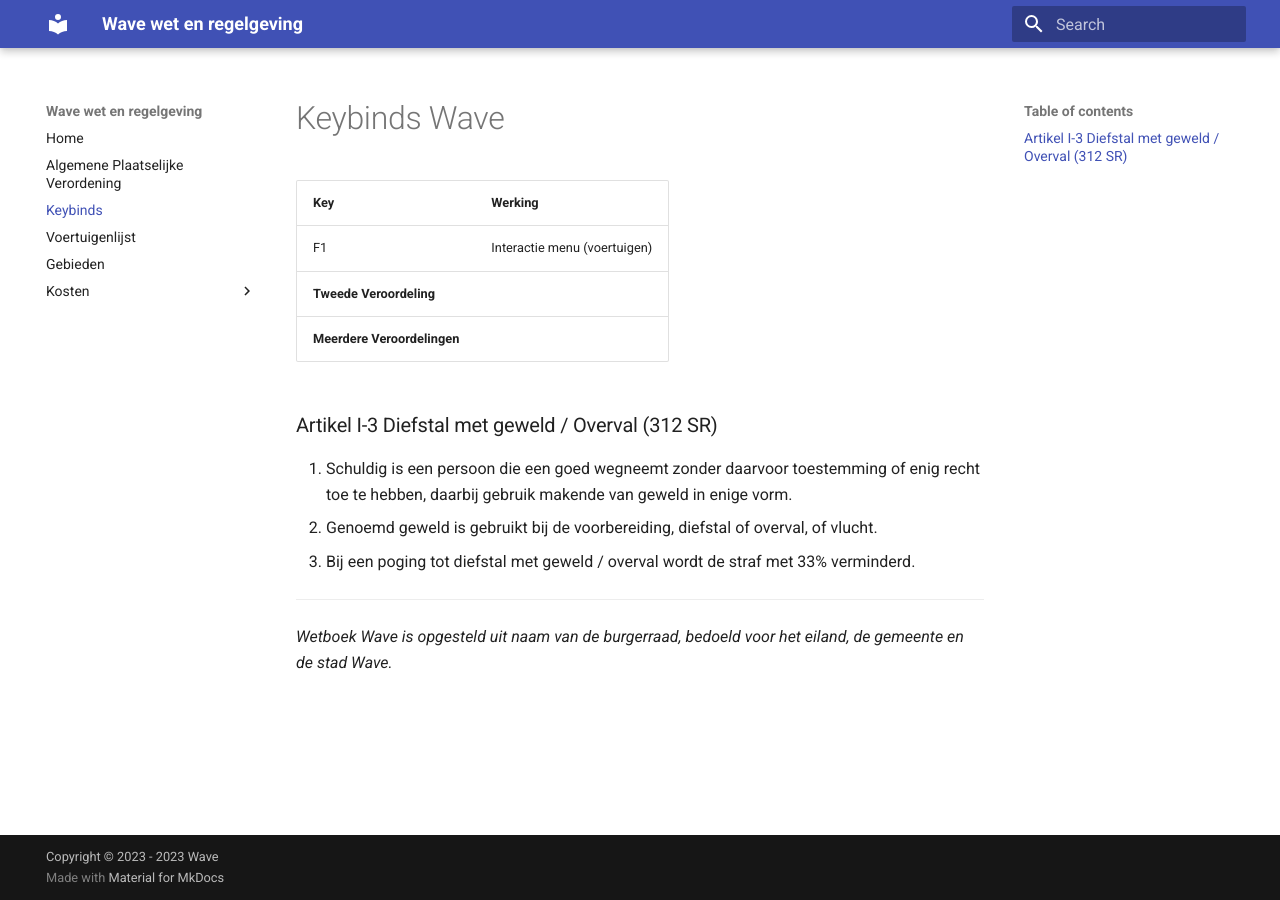
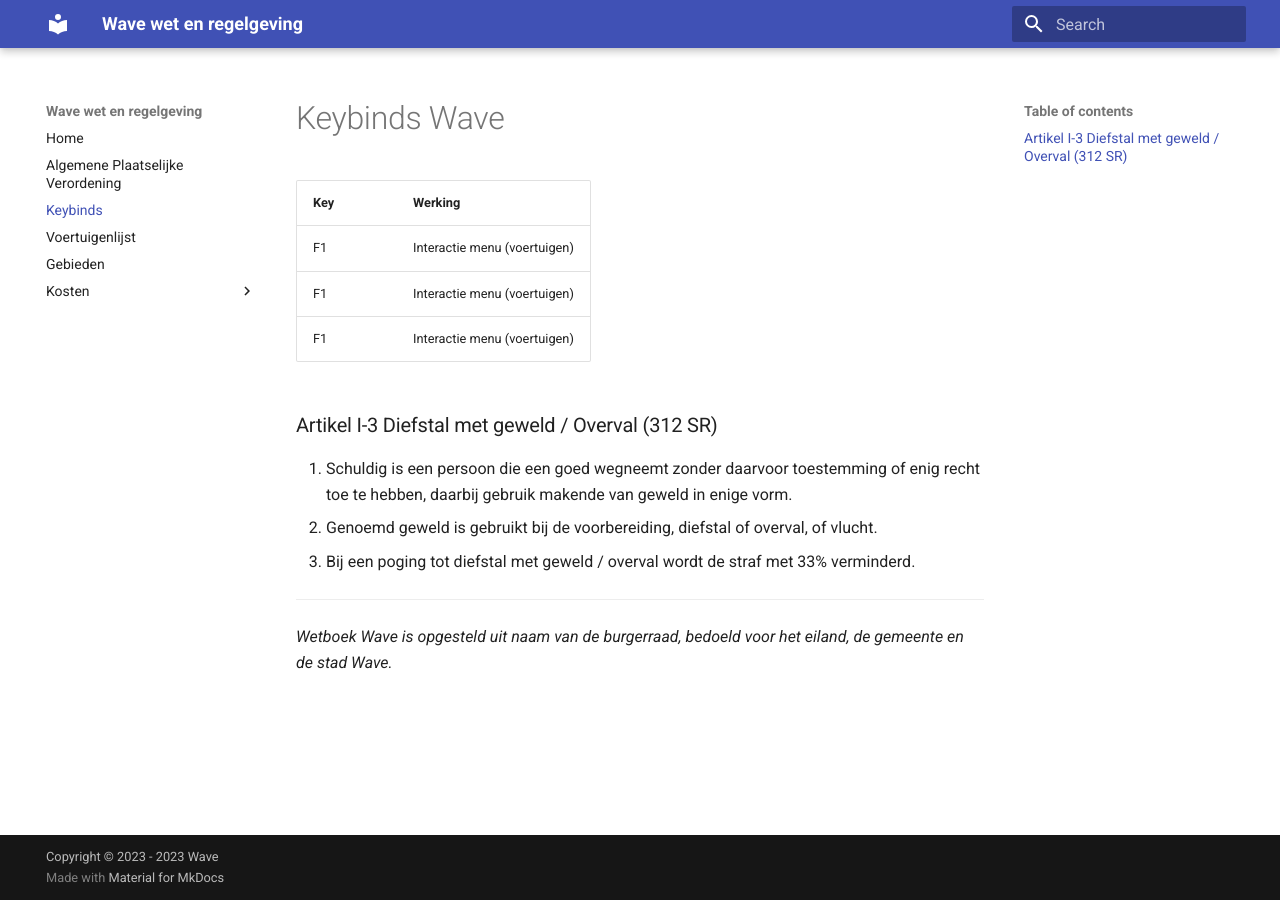
Before and after one commit to mickjoel/wetboek.sunstone, an MkDocs documentation site: the page built from docs/keybinds.md, in a window 1280 px wide. Built offline with MkDocs 1.6.1 and Material for MkDocs 9.7.7, drawn with Linux system fonts in a browser that asks for light colours.

Commit message:
Update keybinds.md

```diff
--- a/docs/keybinds.md
+++ b/docs/keybinds.md
@@ -6,8 +6,8 @@
 | **Key** | **Werking**  |
 |---|---|
 | F1 | Interactie menu (voertuigen)
-| **Tweede Veroordeling** |
-| **Meerdere Veroordelingen** |
+| F1 | Interactie menu (voertuigen)
+| F1 | Interactie menu (voertuigen)
 
 ### Artikel I-3 Diefstal met geweld / Overval (312 SR)
 
```
